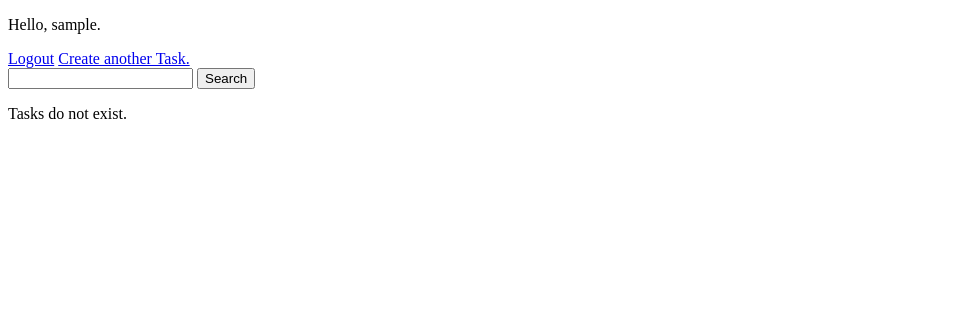
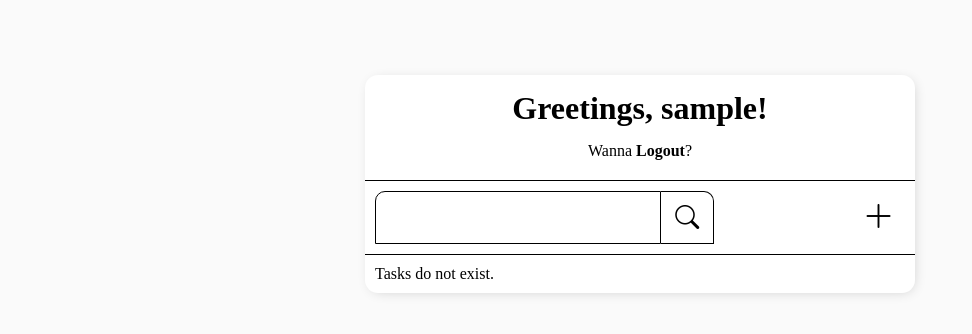
Before and after one commit to 108ddy/ToDoList, a Django app: page / in a window 1280 px wide. Shown: the top 334 px of the page, without its empty margins (0-972 px from the left). Run offline with Django 4.2, Linux system fonts and the light colour scheme; the visitor is signed in with stand-in values (Sample User, id 1); data that the repository does not hold is empty; some libraries are stand-ins or nearby versions.

Commit message:
Added styles to pages.

```diff
--- /dev/null
+++ b/base/static/base/css/style.css
@@ -0,0 +1,432 @@
+* {
+    margin: 0;
+    padding: 0;
+    box-sizing: border-box;
+}
+
+body {
+    background-color: #fafafa;
+    padding-top: 75px;
+}
+
+a {
+    text-decoration: none;
+    color: #000;
+}
+
+textarea {
+    resize: none;
+}
+
+.container {
+    max-width: 550px;
+    margin: auto;
+    background-color: #fff;
+    border-radius: 13px;
+    box-shadow: 2px 2px 13px -4px rgba(0, 0, 0, .2);
+}
+
+.container__greetings {
+    padding: 15px;
+    text-align: center;
+    border-bottom: 1px solid;
+}
+
+.container__logout {
+    display: block;
+    margin-top: 10px;
+    padding: 5px 0;
+    transition: all .5s ease;
+}
+
+.container__logout:hover {
+    color: crimson;
+}
+
+.container__wrapper {
+    display: flex;
+    justify-content: space-between;
+    padding: 10px;
+    border-bottom: 1px solid #000;
+}
+
+.container__search-form {
+    display: flex;
+}
+
+.container__search {
+    width: 100%;
+}
+
+.container__search-input {
+    width: 60%;
+    padding: 10px;
+    font-size: 25px;
+    border: 1px solid;
+    border-radius: 10px 0 0;
+    outline: none;
+}
+
+.container__search-submit,
+.container__create-link {
+    width: 53px;
+    height: 53px;
+    cursor: pointer;
+}
+
+.container__create-link {
+    display: flex;
+    justify-content: center;
+    align-items: center;
+}
+
+.container__search-submit {
+    border: 1px solid;
+    border-left: none;
+    border-radius: 0 10px 0 0;
+    background-color: #fff;
+}
+
+.container__task-list {
+    padding: 10px;
+}
+
+.container__task-item {
+    display: flex;
+    align-content: center;
+    border-bottom: 1px solid #333;
+}
+
+.container__task-title {
+    display: flex;
+    align-items: center;
+    width: 100%;
+}
+
+.container__task-link {
+    display: block;
+    width: 100%;
+    padding: 10px 5px;
+    text-decoration: none;
+}
+
+.container__task-operations {
+    display: flex;
+    align-items: center;
+}
+
+.container__task-operation {
+    padding: 10px 5px;
+}
+
+.done {
+    font-style: italic;
+    font-weight: bold;
+    text-decoration: line-through;
+}
+
+.view,
+.create,
+.update,
+.delete,
+.container__search-input,
+.container__search-submit,
+.container__back-to-main-page a .bi-arrow-left {
+    transition: all .5s ease;
+}
+
+.view:hover,
+.bi-search:hover,
+.container__back-to-main-page a:hover .bi-arrow-left,
+.container__back-to-task a:hover .bi-arrow-return-left {
+    color: #333;
+}
+
+.bi-check,
+.create:hover {
+    color: green;
+}
+
+.update:hover {
+    color: blue;
+}
+
+.delete:hover {
+    color: red;
+}
+
+.container__search-submit:hover {
+    background-color: rgb(240 240 240);
+}
+
+.container__search-input:focus,
+.container__search-input:hover,
+.container__search-submit:hover,
+.container__search-input:active {
+    box-shadow: inset 0 0 0 1px #333;
+    border-color: #333;
+}
+
+.bi-search {
+    font-size: 24px;
+}
+
+.bi-plus-lg {
+    font-size: 32px;
+}
+
+.bi-check {
+    font-size: 40px;
+}
+
+.container .bi-x-lg::before {
+    font-weight: 600 !important;
+}
+
+.container__title-header {
+    display: flex;
+    justify-content: space-between;
+    padding: 10px;
+    border-bottom: 1px solid;
+}
+
+.container__title {
+    display: flex;
+    align-items: center;
+}
+
+.container__task-detail .bi-pencil-fill,
+.container__task-detail .bi-x-lg {
+    font-size: 25px;
+}
+
+.container__information {
+    padding: 0 10px
+}
+
+.container__information p {
+    font-size: 20px;
+    padding: 15px 5px;
+    border-bottom: 1px solid;
+}
+
+.container__task-description {
+    text-align: justify;
+}
+
+.container__back-to-main-page a,
+.container__back-to-task a {
+    display: block;
+    padding: 10px;
+    font-size: 20px;
+}
+
+.container__form-operation {
+    padding: 10px;
+}
+
+.container__form-operation div > label:not([for="id_complete"]) {
+    display: flex;
+}
+
+.container__form-operation div:nth-of-type(3) {
+    display: flex;
+    align-items: center;
+}
+
+.container__form-operation div {
+    padding: 10px 0;
+    font-size: 20px;
+}
+
+.container__form-operation label {
+    cursor: pointer;
+}
+
+.container__form-operation label:not([for="id_complete"]) {
+    padding-bottom: 10px;
+}
+
+.container__form-operation label[for="id_complete"] {
+    margin-right: 10px;
+}
+
+.container__form-auth form div input {
+    width: 100%;
+    padding: 10px;
+    font-size: 18px;
+    border: 1px solid;
+    border-radius: 10px;
+    outline: none;
+}
+
+.container__form-operation input[type="text"],
+.container__form-auth form div:first-of-type input {
+    width: 100%;
+    padding: 10px;
+    font-size: 18px;
+    border: 1px solid;
+    border-radius: 10px 10px 0 0;
+    outline: none;
+}
+
+.container__form-operation textarea,
+.container__form-auth form div:last-of-type input {
+    width: 100%;
+    padding: 10px;
+    font-size: 18px;
+    border: 1px solid;
+    border-radius: 0 0 10px 10px;
+    outline: none;
+}
+
+.container__form-operation textarea,
+.container__form-auth form div input,
+.container__form-operation input[type="text"] {
+    transition: all .5s ease;
+}
+
+.container__form-operation textarea:hover,
+.container__form-operation textarea:focus,
+.container__form-auth form div input:hover,
+.container__form-auth form div input:focus,
+.container__form-operation input[type="text"]:hover,
+.container__form-operation input[type="text"]:focus {
+    box-shadow: inset 0 0 0 1px #333;
+    border-color: #333;
+}
+
+input[type=checkbox] {
+    position: relative;
+    cursor: pointer;
+    width: 20px;
+    height: 20px;
+}
+
+input[type=checkbox]:before {
+    content: "";
+    display: block;
+    position: absolute;
+    width: inherit;
+    height: inherit;
+    top: 0;
+    left: 0;
+    background-color: #e9e9e9;
+}
+
+input[type=checkbox]:checked:before {
+    content: "";
+    display: block;
+    width: inherit;
+    height: inherit;
+    position: absolute;
+    top: 0;
+    left: 0;
+    background-color: #1e80ef;
+}
+
+input[type=checkbox]:checked:after {
+    content: "";
+    display: block;
+    width: 5px;
+    height: 10px;
+    position: absolute;
+    top: 2px;
+    left: 6px;
+    border: solid #fff;
+    border-width: 0 2px 2px 0;
+    transform: rotate(45deg);
+}
+
+.container__form-operation input[type="submit"],
+.container__form-auth form input[type="submit"] {
+    width: 100%;
+    margin-top: 10px;
+    padding: 10px;
+    font-size: 20px;
+    cursor: pointer;
+    background-color: #dc143c;
+    border: 2px solid #333;
+    border-radius: 8px;
+    color: #fff;
+    text-transform: capitalize;
+    font-weight: bold;
+    transition: all .5s ease;
+}
+
+.container__form-operation input[type="submit"]:hover,
+.container__form-auth form input[type="submit"]:hover,
+.container__form-task-delete input[type="submit"]:hover {
+    background-color: #eee;
+    color: #555;
+}
+
+.container__form-task-delete {
+    display: flex;
+    align-items: center;
+    justify-content: space-between;
+    padding: 10px;
+}
+
+.container__form-task-delete p {
+    font-size: 20px;
+}
+
+.container__form-task-delete input[type="submit"] {
+    padding: 10px;
+    font-size: 20px;
+    border: 2px solid #333;
+    border-radius: 8px;
+    background-color: #dc143c;
+    color: #fff;
+    text-transform: capitalize;
+    font-weight: bold;
+    cursor: pointer;
+    transition: all .5s ease;
+}
+
+.container__form-auth,
+.container__error {
+    padding: 10px;
+}
+
+.container__form-auth form div {
+    display: flex;
+    flex-direction: column;
+}
+
+.container__form-auth form div label {
+    font-size: 20px;
+}
+
+.container__form-auth form div input {
+    margin: 5px 0;
+}
+
+.container__auth-link {
+    padding-top: 10px;
+}
+
+.container__auth-link a {
+    color: #333;
+    transition: all .5s ease;
+}
+
+.container__auth-link a:hover {
+    color: #555;
+}
+
+.helptext li {
+    list-style: none;
+}
+
+.container__redirect-link {
+    display: inline-block;
+    padding-top: 10px;
+    color: #333;
+    transition: all .5s ease;
+}
+
+.container__redirect-link:hover {
+    color: #555;
+}
--- a/base/templates/base.html
+++ b/base/templates/base.html
@@ -1,14 +1,16 @@
+{% load i18n static %}
+
 <!DOCTYPE html>
 <html lang="en">
     <head>
         <meta charset="UTF-8">
         <title>{% block title %}{% endblock %}</title>
+        <link rel="stylesheet" href="{% static 'base/css/style.css' %}" type="text/css">
+        <link rel="stylesheet" href="https://cdn.jsdelivr.net/npm/bootstrap-icons@1.9.1/font/bootstrap-icons.css">
     </head>
     <body>
-        {% if request.user.is_authenticated %}
-            <p>Hello, {{ request.user }}.</p>
-            <a href="{% url 'base:logout' %}">Logout</a>
-        {% endif %}
-        {% block body %}{% endblock %}
+        <div class="container">
+            {% block content %}{% endblock %}
+        </div>
     </body>
 </html>
--- a/base/templates/base/task_list.html
+++ b/base/templates/base/task_list.html
@@ -2,20 +2,50 @@
 
 {% block title %}TODO list page{% endblock %}
 
-{% block body %}
-    <a href="{% url 'base:create' %}">Create another Task.</a>
+{% block content %}
+    <div class="container__header">
+        <div class="container__greetings">
+            <h1>Greetings, {{ request.user }}!</h1>
+            <a class="container__logout" href="{% url 'base:logout' %}">Wanna <b>Logout</b>?</a>
+        </div>
 
-    <form method="GET">
-        <input type="text" name="search" value="{{ search }}">
-        <input type="submit" value="Search">
-    </form>
+        <div class="container__wrapper">
+            <div class="container__search">
+                <form method="GET" class="container__search-form">
+                    <input type="text" name="search" value="{{ search }}" class="container__search-input">
+                    <button type="submit" class="container__search-submit">
+                        <i class="bi bi-search"></i>
+                    </button>
+                </form>
+            </div>
+            <div class="container__create-task">
+                <a href="{% url 'base:create' %}" class="container__create-link create">
+                    <i class="bi bi-plus-lg"></i>
+                </a>
+            </div>
+        </div>
+    </div>
 
-    <div>
+    <div class="container__task-list">
         {% for task in tasks %}
-            <h3>{{ task.title }} ({{ task.complete }})</h3>
-            <span><a href="{% url 'base:task' task.id %}">View</a></span>
-            <span><a href="{% url 'base:update' task.id %}">Update</a></span>
-            <span><a href="{% url 'base:delete' task.id %}">Delete</a></span>
+            <div class="container__task-item">
+                <div class="container__task-title">
+                    <a
+                        href="{% url 'base:task' task.id %}"
+                        class="
+                            container__task-link view
+                            {% if task.complete %}
+                                done
+                            {% endif %}
+                        "
+                    >{{ task.title }}</a>
+                </div>
+
+                <div class="container__task-operations">
+                    <a href="{% url 'base:update' task.id %}" class="container__task-operation update"><i class="bi bi-pencil-fill"></i></a>
+                    <a href="{% url 'base:delete' task.id %}" class="container__task-operation delete"><i class="bi bi-x-lg"></i></a>
+                </div>
+            </div>
         {% empty %}
             <p>Tasks do not exist.</p>
         {% endfor %}
```
Also changed, not shown: base/templates/base/403.html (+8 -3 lines), base/templates/base/404.html (+8 -3 lines), base/templates/base/login.html (+5 -3 lines), base/templates/base/logout.html (+7 -3 lines), base/templates/base/registration.html (+12 -7 lines), base/templates/base/task_create.html (+8 -4 lines), base/templates/base/task_delete.html (+8 -4 lines), base/templates/base/task_detail.html (+25 -11 lines), base/templates/base/task_update.html (+15 -6 lines).
